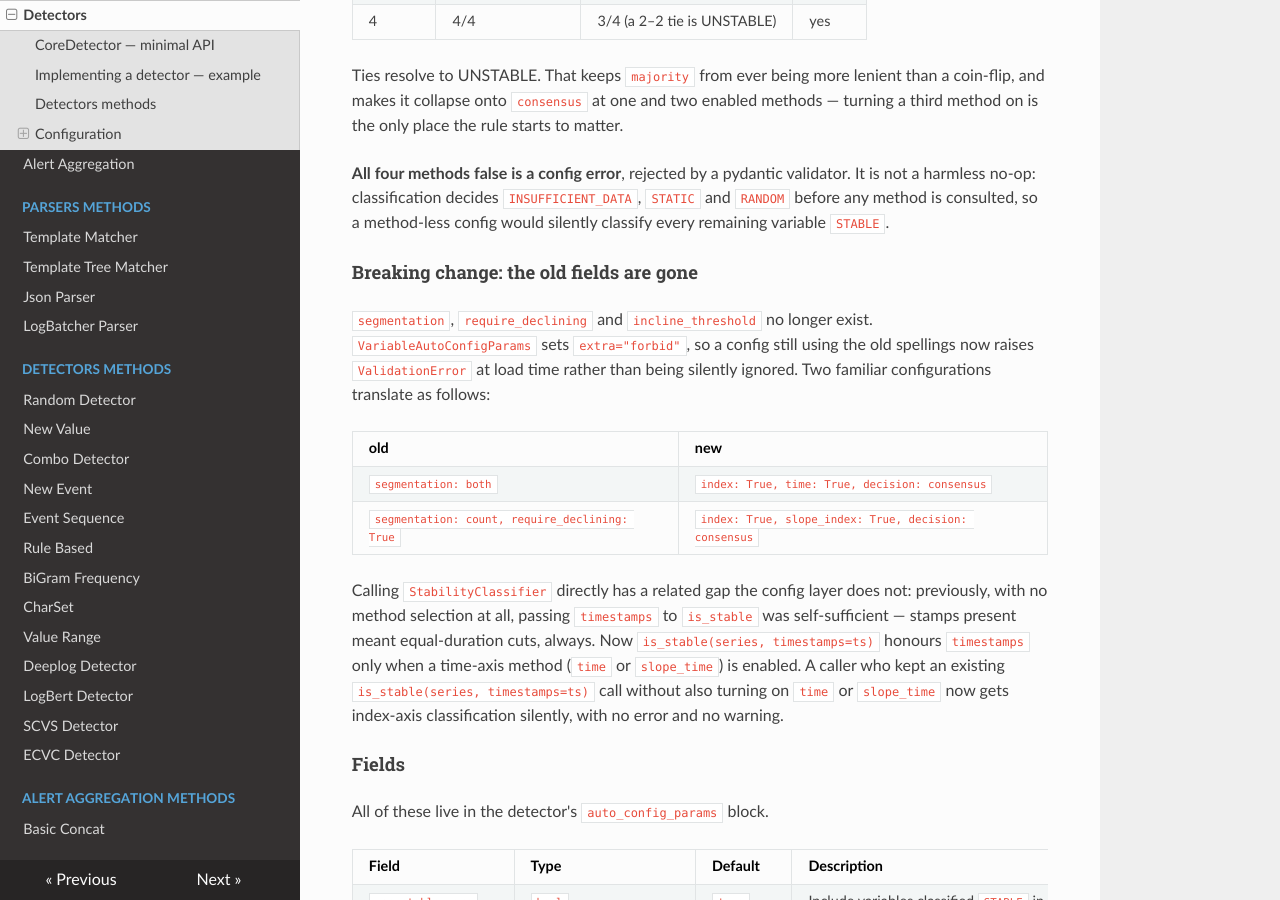
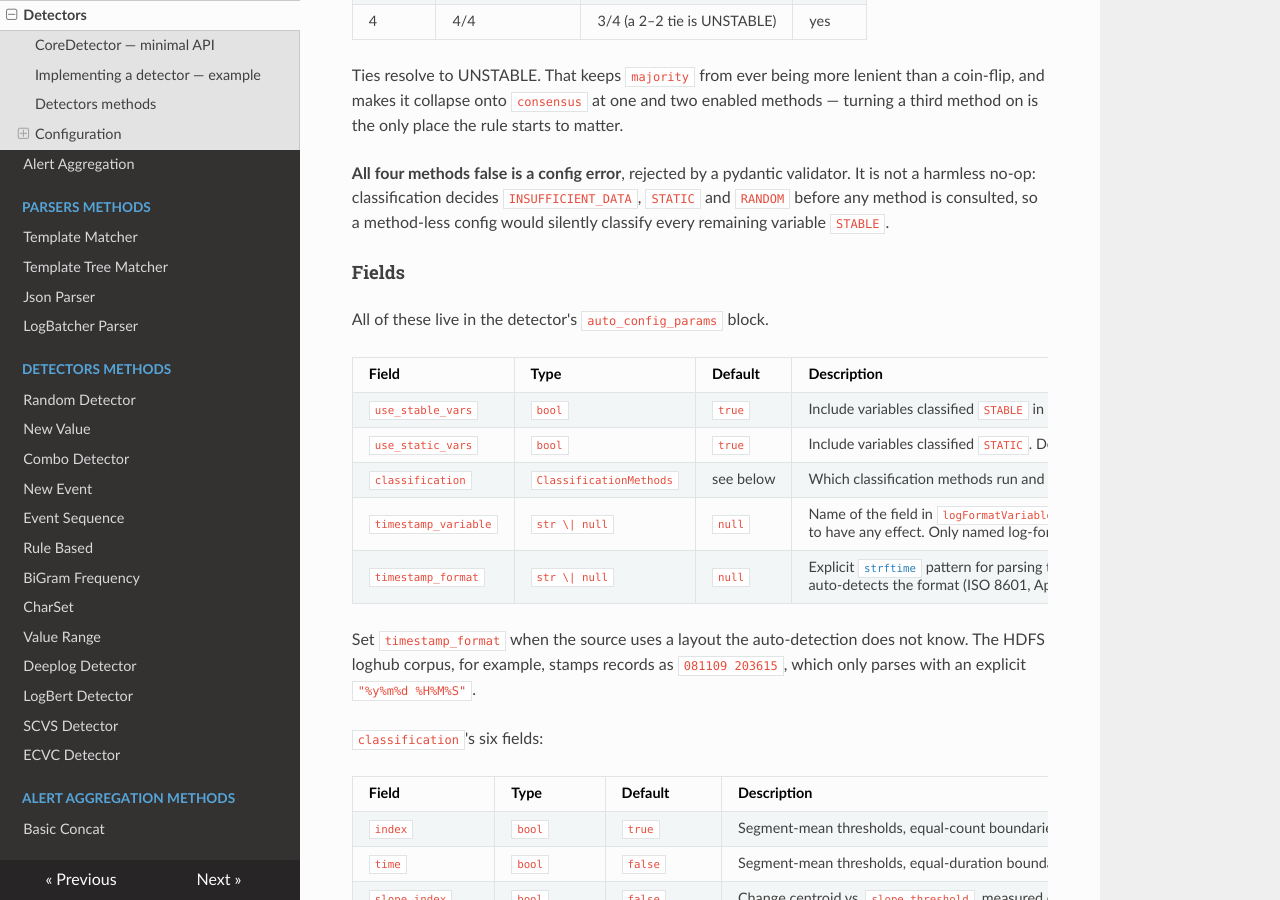
Before and after one commit to ait-detectmate/DetectMateLibrary, an MkDocs documentation site: the page built from docs/detectors.md, in a window 1280 px wide and 900 px high, scrolled down 7108 px. Built offline with MkDocs 1.6.1, drawn with Linux system fonts in a browser that asks for light colours; nearby versions of some CDN libraries.

Commit message:
remove legacy comments

```diff
--- a/docs/detectors.md
+++ b/docs/detectors.md
@@ -321,27 +321,6 @@ It is not a harmless no-op: classification decides `INSUFFICIENT_DATA`,
 `STATIC` and `RANDOM` before any method is consulted, so a method-less config
 would silently classify every remaining variable `STABLE`.
 
-#### Breaking change: the old fields are gone
-
-`segmentation`, `require_declining` and `incline_threshold` no longer exist.
-`VariableAutoConfigParams` sets `extra="forbid"`, so a config still using the old
-spellings now raises `ValidationError` at load time rather than being silently
-ignored. Two familiar configurations translate as follows:
-
-| old | new |
-|---|---|
-| `segmentation: both` | `index: True, time: True, decision: consensus` |
-| `segmentation: count, require_declining: True` | `index: True, slope_index: True, decision: consensus` |
-
-Calling `StabilityClassifier` directly has a related gap the config layer does not:
-previously, with no method selection at all, passing `timestamps` to `is_stable`
-was self-sufficient — stamps present meant equal-duration cuts, always. Now
-`is_stable(series, timestamps=ts)` honours `timestamps` only when a time-axis
-method (`time` or `slope_time`) is enabled. A caller who kept an existing
-`is_stable(series, timestamps=ts)` call without also turning on `time` or
-`slope_time` now gets index-axis classification silently, with no error and no
-warning.
-
 #### Fields
 
 All of these live in the detector's `auto_config_params` block.
```
